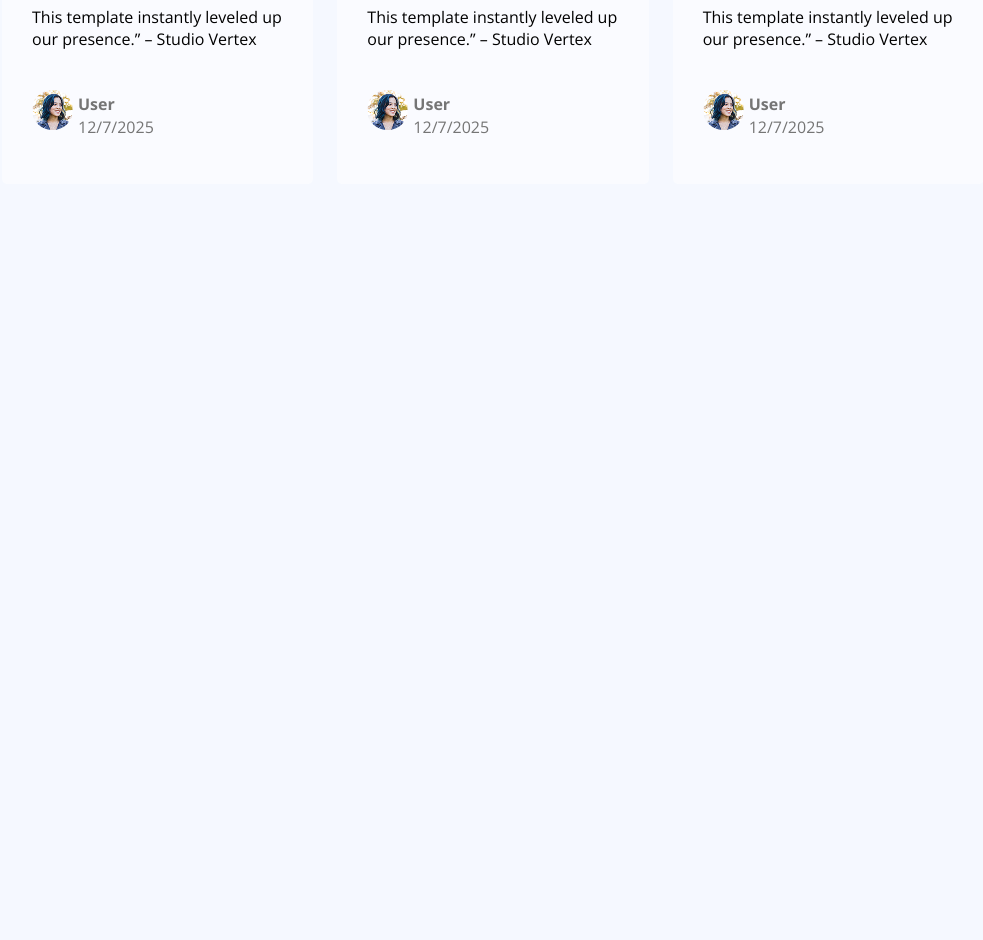
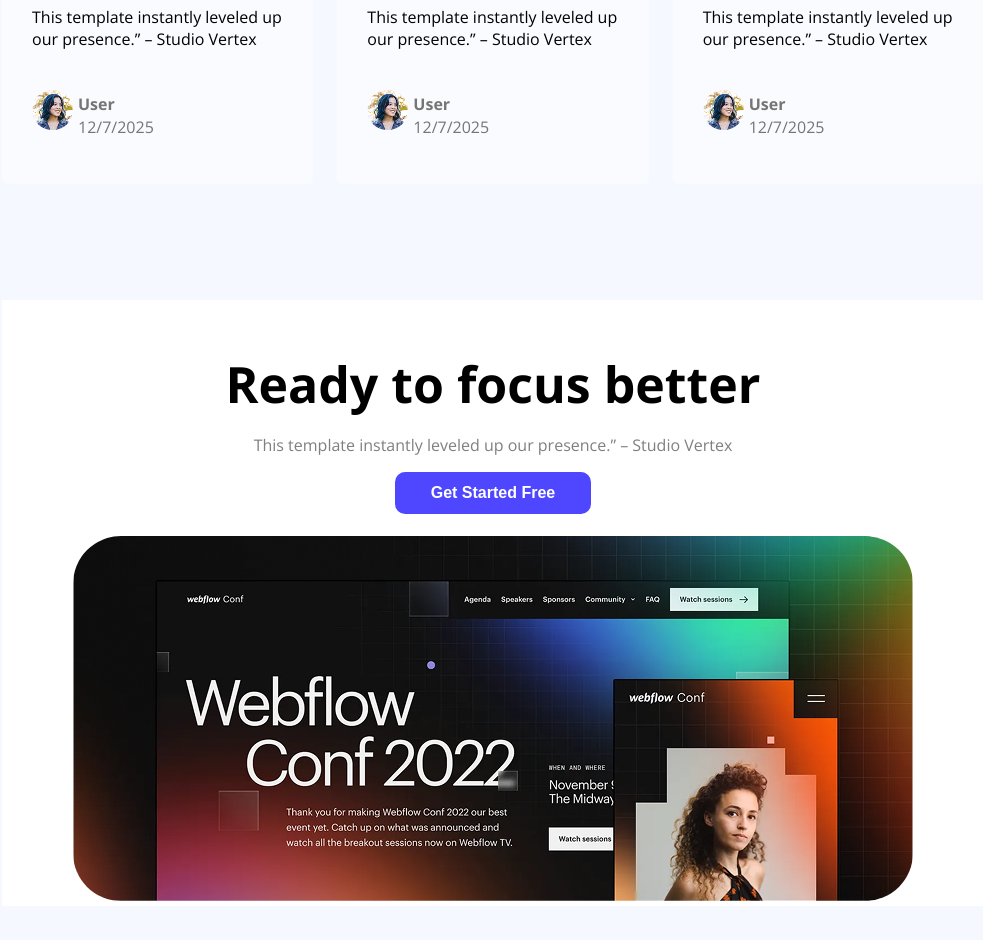
Before and after one commit to saffatraian/assignment1, a plain HTML site: page index.html in a window 1280 px wide. Shown: the part 2068-3008 px from the top of the page, without its empty margins (147-1130 px from the left). Before the commit the page ends 2368 px from the top, so only its background shows below. Drawn offline with nearby package versions, Linux system fonts and the light colour scheme.

Commit message:
everything is done except for the footer

```diff
--- a/index.html
+++ b/index.html
@@ -111,7 +111,15 @@
                     </div>
                 </div>
             </div>
-         </section>
+        </section>
+        <section class="subscription">
+            <div class="subs-content">
+                <h2 class="subs-title">Ready to focus better</h2>
+                <p class="subs-description">This template instantly leveled up our presence.” – Studio Vertex</p>
+                <button class="btn-primary">Get Started Free</button><br><br>
+                <img class="subspfp" src="Assets/wc-big.png" alt="loading">
+            </div>
+        </section>
     </main>
     <footer>
 
--- a/style/style.css
+++ b/style/style.css
@@ -169,3 +169,24 @@
     margin-top: 1px;
     color: #757575;
 }
+/* subscription */
+.subs-content{
+    text-align: center;
+    align-items: center;
+    background-color: rgba(255, 255, 255, 1);
+    margin: 116px 141px;
+
+}
+.subs-title {
+    font-size: 50px;
+    font-weight: bold;
+    margin-bottom: 0px;
+    padding-top: 50px;
+}
+.subs-description {
+    font-size: 16px;
+    color: rgba(0, 0, 0, 0.5);
+}
+.subspfp {
+    border-radius: 48px;
+}
```
